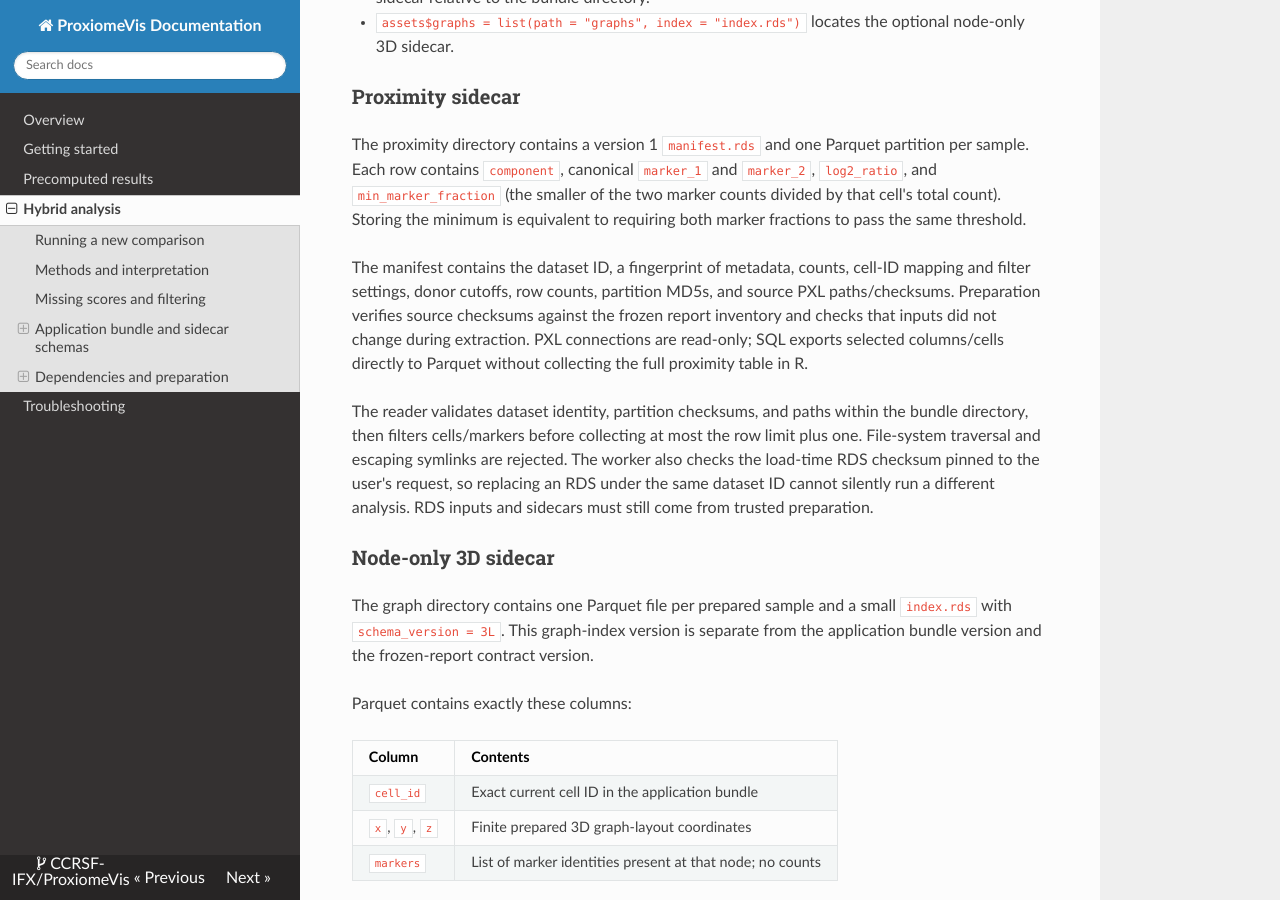
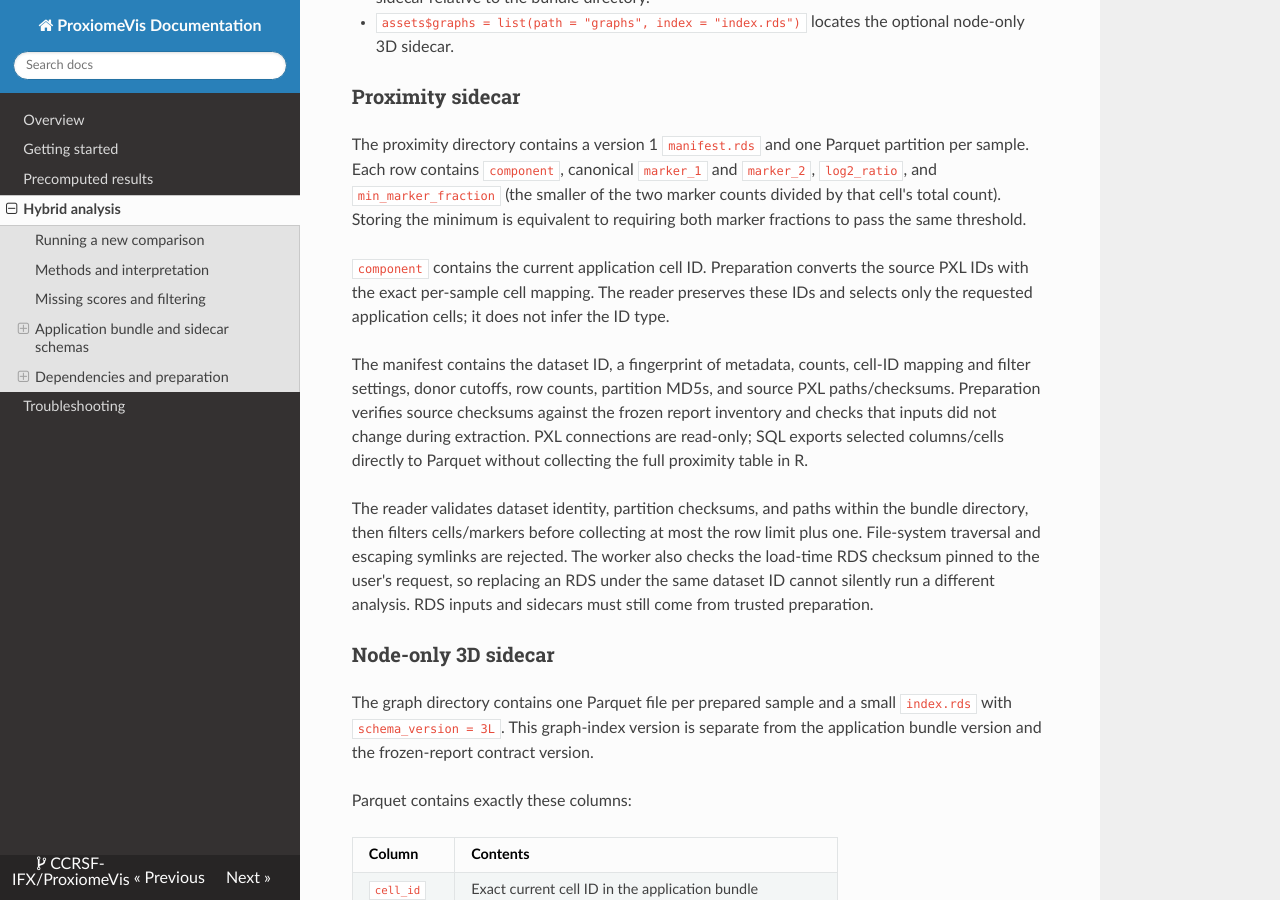
Before and after one commit to CCRSF-IFX/ProxiomeVis, an MkDocs documentation site: the page built from docs/hybrid-analysis.md, in a window 1280 px wide and 900 px high, scrolled down 2267 px. Built offline with MkDocs 1.6.1, drawn with Linux system fonts in a browser that asks for light colours; nearby versions of some CDN libraries.

Commit message:
Fix proximity cell ID preservation

```diff
--- a/docs/hybrid-analysis.md
+++ b/docs/hybrid-analysis.md
@@ -104,6 +104,10 @@ partition per sample. Each row contains `component`, canonical `marker_1` and
 `marker_2`, `log2_ratio`, and `min_marker_fraction` (the smaller of the two marker
 counts divided by that cell's total count). Storing the minimum is equivalent
 to requiring both marker fractions to pass the same threshold.
+
+`component` contains the current application cell ID. Preparation converts the
+source PXL IDs with the exact per-sample cell mapping. The reader preserves these
+IDs and selects only the requested application cells; it does not infer the ID type.
 
 The manifest contains the dataset ID, a fingerprint of metadata, counts,
 cell-ID mapping and filter settings, donor cutoffs, row counts, partition MD5s,
```
Also changed, not shown: manifest.json, 2 other files.
